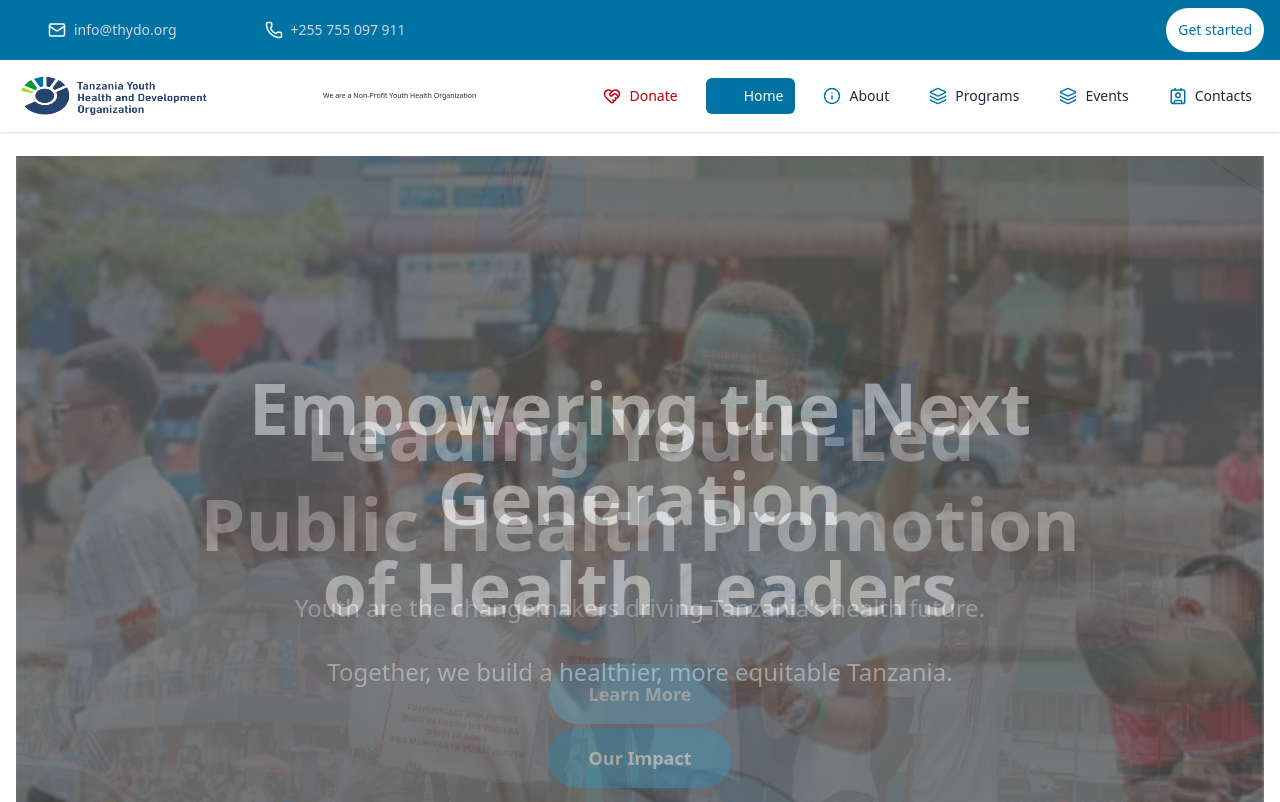
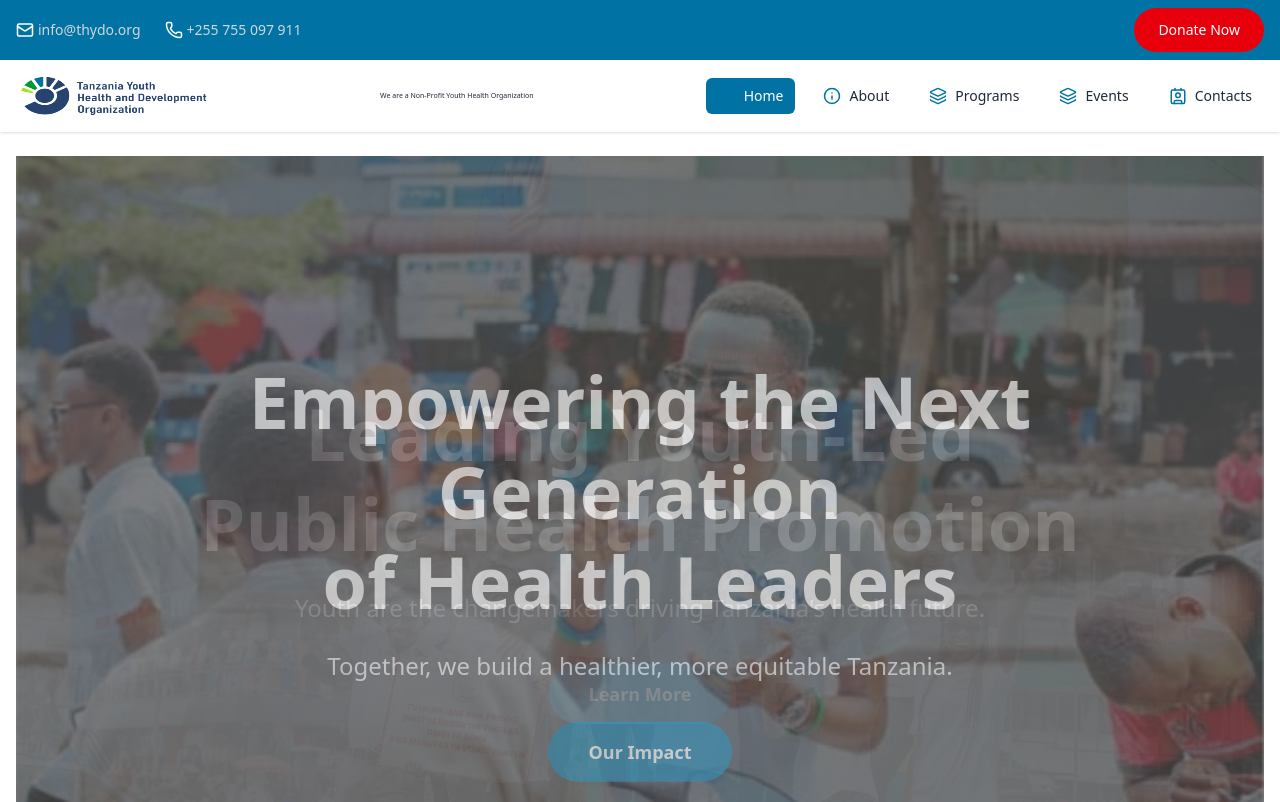
Before and after one commit to tina-codertz/cuddly-guacamole, a React (Vite) app in the folder client/: page / in a window 1280 px wide. Shown: the top 802 px of the page. Built offline with nearby package versions, Linux system fonts and the light colour scheme.

Commit message:
fixing some details in home and about page

```diff
--- a/client/src/components/Navbar.tsx
+++ b/client/src/components/Navbar.tsx
@@ -18,11 +18,11 @@ type NavItem = {
 };
 
 const navLinks: NavItem[] = [
-  {
-    value: "Donate",
-    icon: <HeartHandshakeIcon size={18} className="text-red-700" />,
-    to: "donation",
-  },
+  // {
+  //   value: "Donate",
+  //   icon: <HeartHandshakeIcon size={18} className="text-red-700" />,
+  //   to: "donation",
+  // },
   {
     value: "Home",
     icon: <Home size={18} className="text-[#0073A4]" />,
--- a/client/src/components/PageHeader.tsx
+++ b/client/src/components/PageHeader.tsx
@@ -29,22 +29,22 @@ import React from 'react'
 
 const PageHeader:React.FC = () => {
   return (
-    <div className='bg-[#0073A4] w-full text-gray-300'>
-        <div className='flex items-center justify-between mx-auto max-w-7xl px-4 py-2' >
+    <div className='bg-[#0073A4] w-full text-gray-300 '>
+        <div className='flex items-center justify-between mx-auto max-w-7xl px-4 py-2 ' >
             <div className='flex items-center space-x-6'>
                 {contactItems.map((item, index)=>(
                     <a
                     key={index}
                     href={item.link}
-                    className='flex items-center gap-2 hover:text-white transition text-sm px-8'>
+                    className='flex items-center gap-1 hover:text-white transition text-sm '>
                         {item.icon}
                         <span className='text-sm'>{item.value}</span>
                     </a>
                 ))}
             </div>
 
-            <button className='bg-white hover:bg-[#005f7a] text-[#0073A4] rounded-full text-sm transition p-3'>
-               <a href="home">Get started</a>
+            <button className='bg-red-600 hover:bg-red-700 text-white rounded-full ml-1 text-sm transition p-3 sm:px-6 sm:py-3'>
+               <a href="/donation">Donate Now</a>
             </button>
         </div>
     </div>
--- a/client/src/pages/Events.tsx
+++ b/client/src/pages/Events.tsx
@@ -148,14 +148,14 @@ const EventsBlogs: React.FC = () => {
                       <span>Location</span> {event.location}
                     </div>
                     <p className="text-gray-700 mb-6">{event.description}</p>
-                    {event.registerLink && (
+                    {/* {event.registerLink && (
                       <a
                         href={event.registerLink}
                         className="inline-block bg-[#0073A4] text-white font-bold py-3 px-8 rounded-full hover:bg-[#005f7a] transition"
                       >
                         Register Now
                       </a>
-                    )}
+                    )} */}
                   </div>
                 </motion.div>
               ))}
--- a/client/src/pages/Home.tsx
+++ b/client/src/pages/Home.tsx
@@ -49,8 +49,9 @@ const Home: React.FC = () => {
   ];
 
   const programs = [
-    { img: "/assets/03.jpg", title: "Tanzania Youth Health Forum", desc: "The largest annual youth health gathering in Tanzania — 600+ delegates.", link: "/programs/youth" },
-    { img: "/assets/05.jpg", title: "My AMR story (Fight AMR)", desc: "National campaign against antimicrobial resistance.", link: "/programs/amr" },
+    { img: "/assets/05.jpg", title: "MY AMR STORY (A NARRATIVE, SAVING LIVES)", desc: "National campaign against antimicrobial resistance.", link: "/programs" },
+    { img: "/assets/WhatsApp Image 2025-11-17 at 16.00.40.jpeg", title: "The YouthPulse Program 2025", desc: "The YouthPulse Program 2025 is TYHDO's flagship initiative to cultivate youth leadership in public health.", link: "/programs" },
+    { img: "/assets/03.jpg", title: "Tanzania Youth Health Forum", desc: "The largest annual youth health gathering in Tanzania — 600+ delegates.", link: "/programs" },
     { img: "/assets/PHOTO-2024-09-16-18-15-57.jpg", title: "Tanzania Youth Research Fellowship", desc: "One-year mentorship for young health researchers.", link:  "/programs" },
     { img: "/assets/04.jpg", title: "Health & Gender Initiative", desc: "Empowering women and girls in health advocacy.", link: "/programs"},
   ];
@@ -256,6 +257,17 @@ const Home: React.FC = () => {
           </div>
         </div>
       </section>
+
+      {/* Donate button */}
+      {/* <div className="text-center my-16">
+        <p className="font-bold text-center  m-8">Support our mission to improve public health in Tanzania.</p>
+        <a
+          href="/donation"
+          className="inline-block bg-red-600 hover:bg-red-700 text-white font-bold text-2xl py-6 px-16 rounded-full transition transform hover:scale-110 shadow-2xl"
+        >
+          Donate Now
+        </a>
+      </div>   */}
     </div>
   );
 };
```
